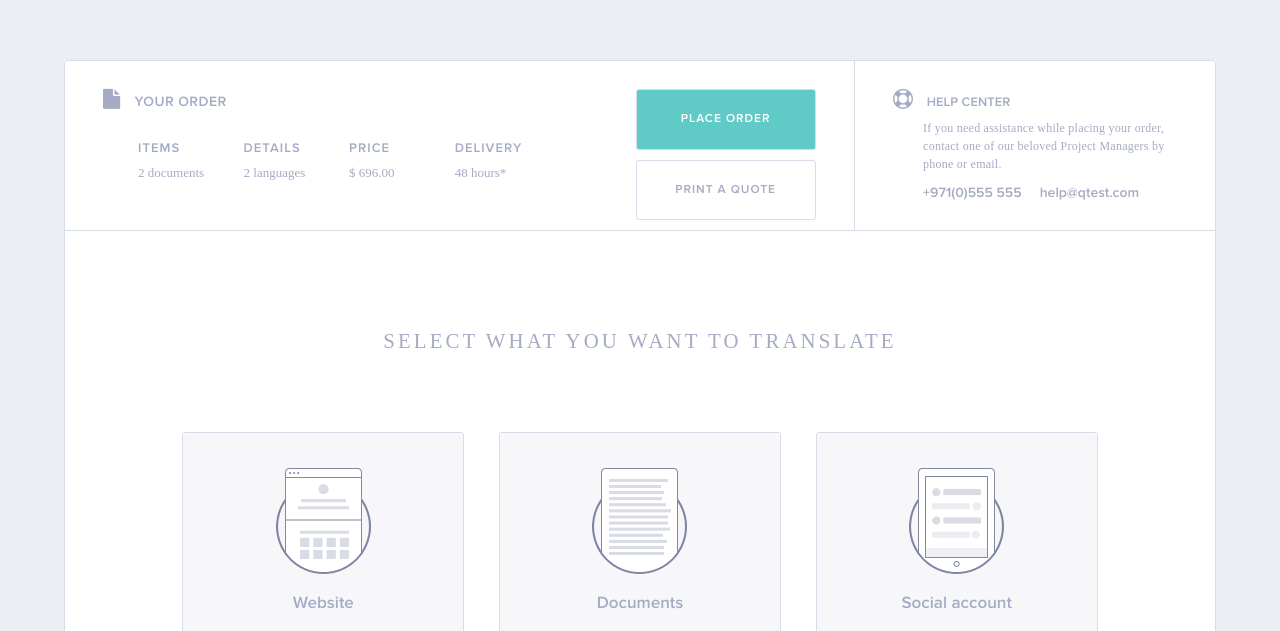
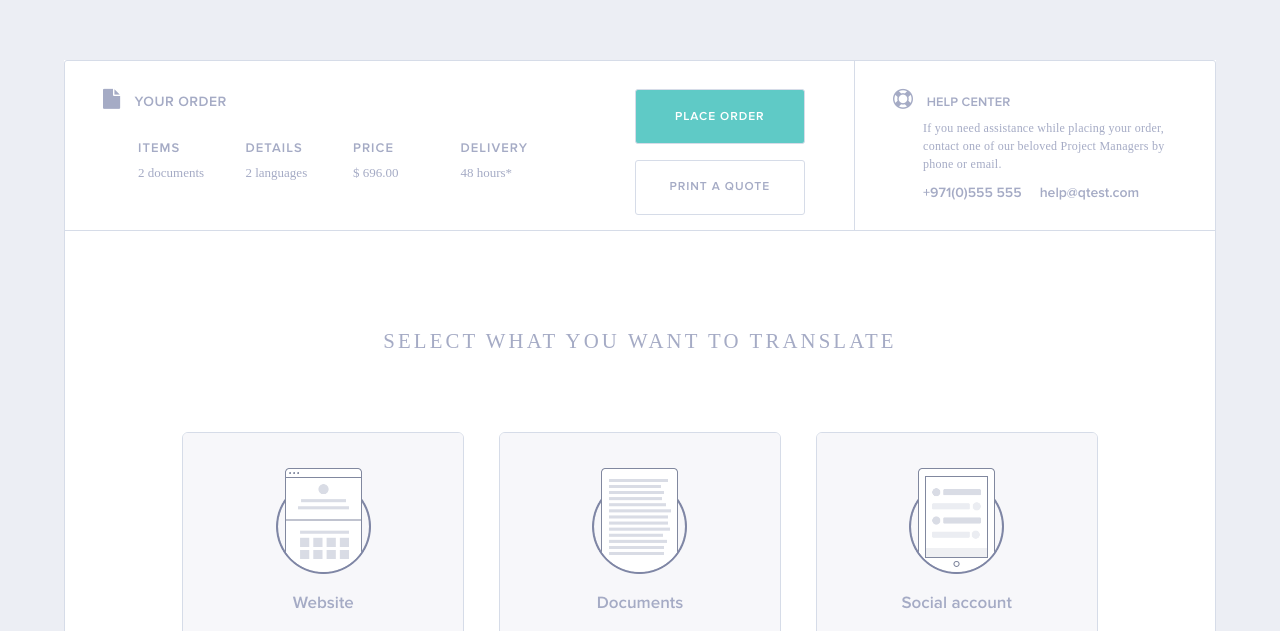
Before and after one commit to kottans-frontend-2018/assignments_IgorKurkov, a website: page task_11/app/index.html in a window 1280 px wide. Shown: the part 169-800 px from the top of the page. Drawn offline with nearby package versions, Linux system fonts and the light colour scheme; a web font is replaced by a local one.

Commit message:
fix all suggestions

```diff
--- a/task_11/app/less/_order-section.less
+++ b/task_11/app/less/_order-section.less
@@ -13,7 +13,7 @@
       .title
     }
     table {
-      width: 80%;
+      width: 70%;
       padding: 53px 0 0 35px;
       text-align: left;
       top: 53px;
@@ -40,10 +40,12 @@
       width: 30%;
       display: flex;
       flex-wrap: wrap;
-      padding: 0 30px;
+      padding: 0 0 0 20px;
 
       .button {
-        min-width: 180px;
+        min-width: 170px;
+        height: 55px;
+        padding: 0;
         margin-bottom: 10px;
         font-size: 12px;
         letter-spacing: 0.08em;
--- a/task_11/app/less/form/0_selectable.less
+++ b/task_11/app/less/form/0_selectable.less
@@ -17,6 +17,7 @@ section.selectable {
     .select-type {
       width: 280px;
       .border-and-radius;
+      border-radius: 6px;
       input {
         position: absolute;
         opacity: 0;
--- a/task_11/app/less/form/3_tone.less
+++ b/task_11/app/less/form/3_tone.less
@@ -8,6 +8,7 @@ section.tone {
       width: 235px;
       margin: 10px;
       .border-and-radius;
+      border-radius: 6px;
       input {
         position: absolute;
         opacity: 0;
--- a/task_11/app/less/form/5_payment.less
+++ b/task_11/app/less/form/5_payment.less
@@ -65,6 +65,7 @@ section.payment {
       width: 215px;
       margin: 10px 20px;
       .border-and-radius;
+      border-radius: 6px;
       input {
         position: absolute;
         opacity: 0;
--- a/task_11/app/less/inc/_mixins.less
+++ b/task_11/app/less/inc/_mixins.less
@@ -120,8 +120,8 @@
   &:before {
     counter-increment: section;
     content: counter(section);
+    line-height: 2.7em;
     left: -16px;
-    top: 7px;
     color: @font-color;
     font-size: 17px;
     font-weight: 500;
--- a/task_11/app/less/main.less
+++ b/task_11/app/less/main.less
@@ -4,6 +4,7 @@
 @import 'inc/_fonts';
 
 body {
+  width: 100%;
   background-color: @body-color;
   padding-top: 4rem;
   font-family: 'ProximaNova';
```
Also changed, not shown: task_11/app/css/main.min.css, task_11/dist/css/main.min.css.
